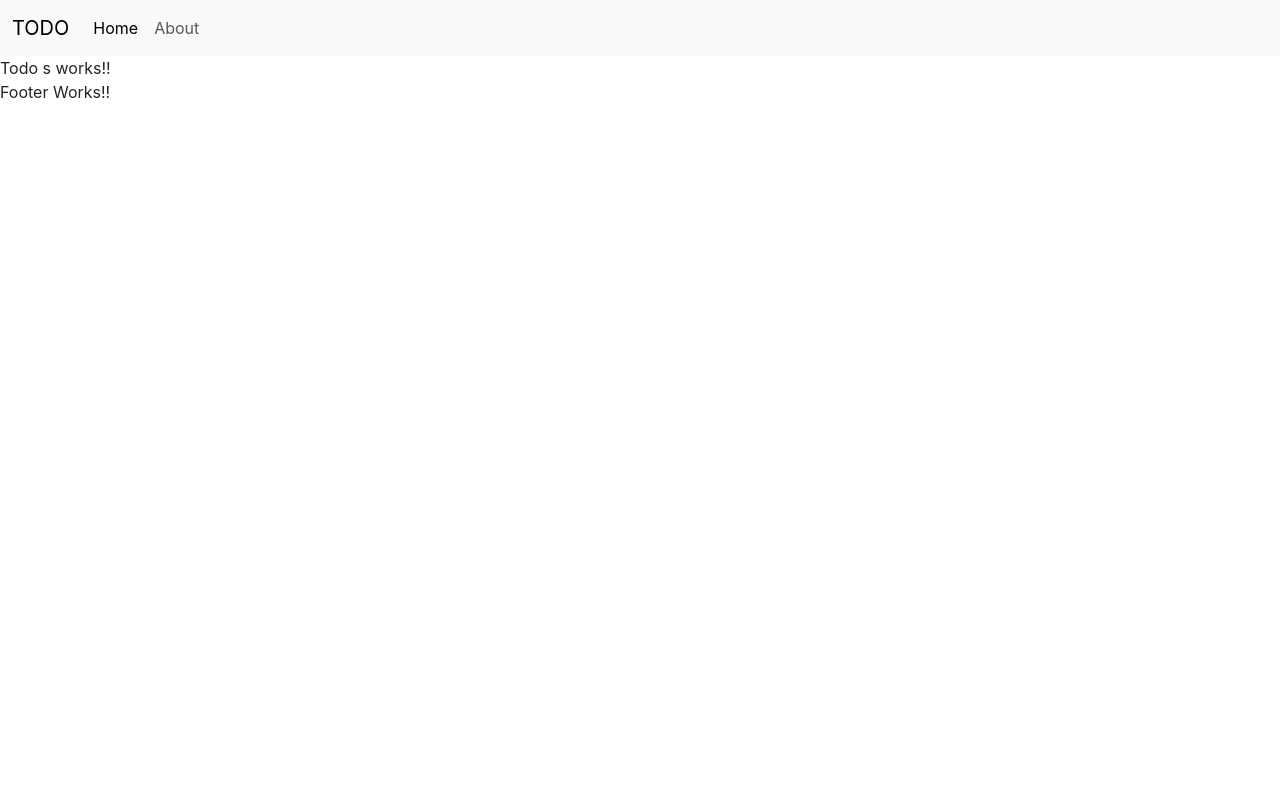
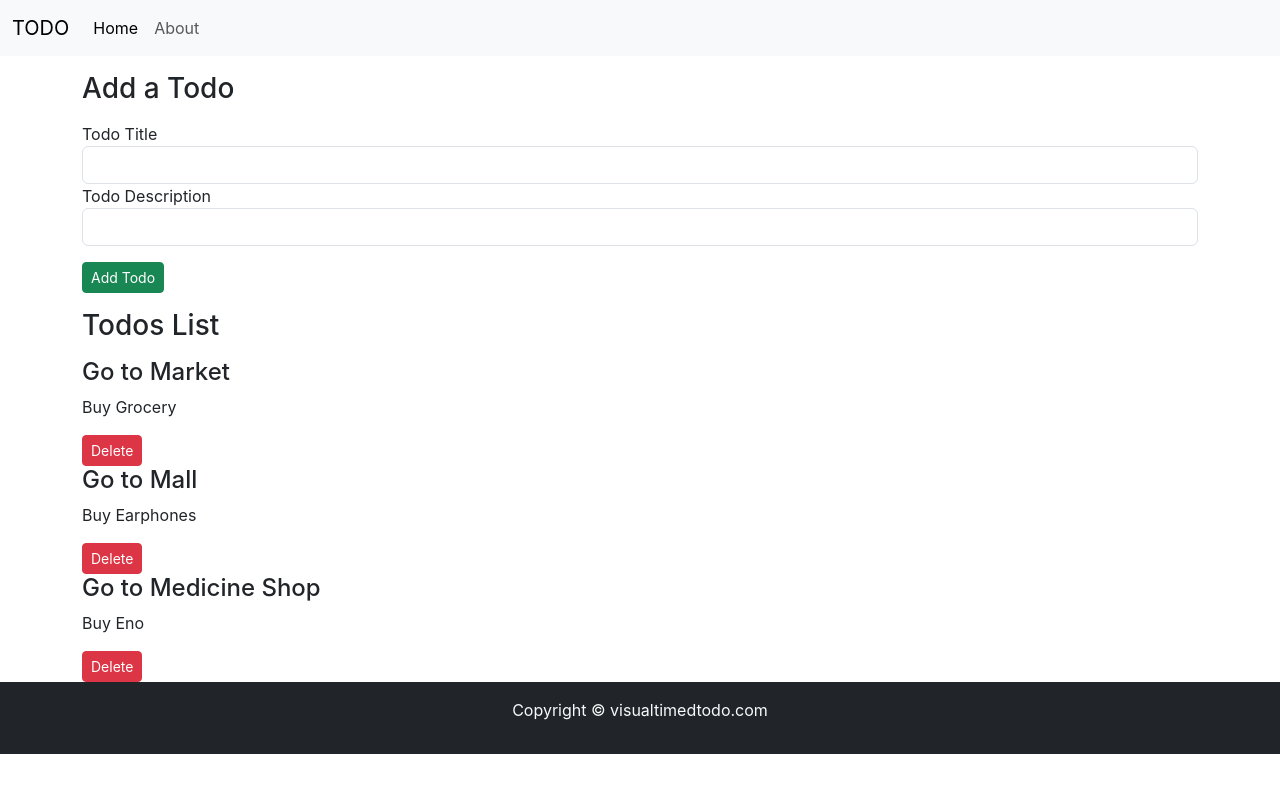
Before and after one commit to atr86/vistim-todo, a React (Create React App) app: page / in a window 1280 px wide. Shown: the top 792 px of the page. Built offline with nearby package versions, Linux system fonts and the light colour scheme.

Commit message:
Todo display and add

```diff
--- a/src/App.js
+++ b/src/App.js
@@ -1,17 +1,59 @@
-import logo from './logo.svg';
+import { useState } from 'react';
 import './App.css';
 import Header from "./MyComponents/Header.js";
 import Todos from "./MyComponents/Todos.js";
 import Footer from "./MyComponents/Footer.js"
+import AddTodo from "./MyComponents/AddTodo.js";
 
 
 //const function here imported as {fn_name}
 
 function App() {
+  const onDelete = (todo)=>{
+    console.log("I am ondelete of todo",todo);
+    // Deleting wont occur this way, use state hooks
+    // let ind=todos.indexOf(todo);
+    // todos.splice(ind,1);
+    setTodos(todos.filter((e)=>{
+      return e!==todo;
+    }))
+  }
+   const addTodo= (title,desc)=>{
+      console.log("I am adding todo", title," with description ",desc);
+      let sno= todos[todos.length-1].sno+1;
+      const myTodo=
+      {
+        sno: sno,
+        title:title,
+        desc: desc
+      }
+      console.log(myTodo);
+      setTodos([...todos,myTodo]);
+
+   }
+   const [todos, setTodos] = useState( [
+    {
+      sno: 1,
+      title: "Go to Market",
+      desc: "Buy Grocery"
+    },
+    {
+      sno: 2,
+      title: "Go to Mall",
+      desc: "Buy Earphones"
+    },
+    {
+      sno: 3,
+      title: "Go to Medicine Shop",
+      desc: "Buy Eno"
+    },
+  ])
+
   return (
     <>
-    <Header/>
-    <Todos/>
+    <Header title="My Todos List" searchbar={false}/>
+    <AddTodo addTodo={addTodo}/>
+    <Todos todos={todos} onDelete={onDelete}/>
     <Footer/>
     </>
 
--- /dev/null
+++ b/src/MyComponents/AddTodo.js
@@ -0,0 +1,40 @@
+import React from 'react'
+import { useState } from 'react';
+
+
+const AddTodo = ({addTodo}) => {
+    const [title,setTitle]= useState("");
+    const [desc, setDesc]= useState("");
+
+    const submit = (e)=>
+    {
+        e.preventDefault();//to prevent page reload
+        if(!title || !desc)
+        {
+            alert("Title or Description cannot be blank")
+        }
+        addTodo(title,desc);
+    }
+
+    return (
+        <div className='container'>
+            <h3 className="my-3">Add a Todo</h3>
+            <form onSubmit={submit}>
+                <div className="form-group">
+                    <label htmlFor="title">Todo Title</label>
+                    <input type="text" value={title} onChange = {(e)=>setTitle(e.target.value)} className="form-control" id="title" aria-describedby="emailHelp" />
+                    </div>
+
+                <div className="form-group">
+                    <label htmlFor="desc">Todo Description</label>
+                    <input type="text" value={desc} onChange = {(e)=>setDesc(e.target.value)}
+                    className="form-control" id="desc" />
+                </div>
+
+                <button type="submit" className="btn btn-sm btn-success mt-3">Add Todo</button>
+            </form>
+        </div>
+    )
+}
+
+export default AddTodo
--- a/src/MyComponents/Footer.js
+++ b/src/MyComponents/Footer.js
@@ -1,10 +1,20 @@
 import React from 'react'
+//import './footer.css'
+const Footer = () => {
 
-const Footer = () => {
+  let footerstyle=
+    {
+    /*top: "92vh",*/
+    /* left: 0; */
+    bottom: "10 vh" ,
+    position: "relative",
+    width: "100%"
+  }
+
   return (
-    <div>
-      Footer Works!!
-    </div>
+    <footer className = "bg-dark text-light py-3"  style={footerstyle}>
+      <p className="text-center">Copyright &copy; visualtimedtodo.com</p>
+    </footer>
   )
 }
 
--- a/src/MyComponents/Header.js
+++ b/src/MyComponents/Header.js
@@ -2,19 +2,21 @@ import React from 'react'
 
 export default function Header() {
   return (
-    <nav class="navbar navbar-expand-lg bg-body-tertiary">
-  <div class="container-fluid">
-    <a class="navbar-brand" href="#">TODO</a>
-    <button class="navbar-toggler" type="button" data-bs-toggle="collapse" data-bs-target="#navbarNavDropdown" aria-controls="navbarNavDropdown" aria-expanded="false" aria-label="Toggle navigation">
-      <span class="navbar-toggler-icon"></span>
+    <nav className="navbar navbar-expand-lg bg-body-tertiary" >
+      {/*style={{borderTop: "4px solid purple" , borderBottom: "4px solid purple", backgroundColor: "transparent" // This ensures the background doesn't hide the border
+}} */}
+  <div className="container-fluid">
+    <a className="navbar-brand" href="#">TODO</a>
+    <button className="navbar-toggler" type="button" data-bs-toggle="collapse" data-bs-target="#navbarNavDropdown" aria-controls="navbarNavDropdown" aria-expanded="false" aria-label="Toggle navigation">
+      <span className="navbar-toggler-icon"></span>
     </button>
-    <div class="collapse navbar-collapse" id="navbarNavDropdown">
-      <ul class="navbar-nav">
-        <li class="nav-item">
-          <a class="nav-link active" aria-current="page" href="#">Home</a>
+    <div className="collapse navbar-collapse" id="navbarNavDropdown">
+      <ul className="navbar-nav">
+        <li className="nav-item">
+          <a className="nav-link active" aria-current="page" href="#">Home</a>
         </li>
-        <li class="nav-item">
-          <a class="nav-link" href="#">About</a>
+        <li className="nav-item">
+          <a className="nav-link" href="#">About</a>
         </li>
       </ul>
     </div>
--- a/src/MyComponents/TodoItem.js
+++ b/src/MyComponents/TodoItem.js
@@ -1,9 +1,13 @@
 import React from 'react'
 
-const TodoItem = () => {
+const TodoItem = ({ todo, onDelete }) => {
   return (
     <div>
-
+      {/*align="center"*/}
+      <h4 >{todo.title}</h4>
+      <p>{todo.desc}</p>
+      <button className="btn btn-sm btn-danger" onClick={()=>{onDelete(todo)}}>Delete</button>
+      {/*function pass and not call... so not called at rendering otherwise*/}
     </div>
   )
 }
--- a/src/MyComponents/Todos.js
+++ b/src/MyComponents/Todos.js
@@ -1,11 +1,21 @@
 import React from 'react'
+import TodoItem from "../MyComponents/TodoItem.js";
 
-const TODOs = () => {
+const Todos = (props) => {// here we accept parameters called props from function
   return (
-    <div>
-      Todo s works!!
+    <div className="container">
+      <h3 className="my-3">Todos List</h3>
+      {/* props.todos */}
+      { props.todos.length===0? "No todos to display" : props.todos.map((todo)=> {
+            return <TodoItem todo={todo} key ={props.sno} onDelete= {props.onDelete}/>
+        })
+      }
+
+      {/* Take in a function as param inside map fn where todo is each element of todo
+      and map each element of todo to the desire output of the function and return the o/p concatenated as array onlu*/}
+
     </div>
   )
 }
 
-export default TODOs
+export default Todos
--- /dev/null
+++ b/src/MyComponents/footer.css
@@ -0,0 +1,3 @@
+*{
+    background-color: pink;
+}
--- a/src/index.css
+++ b/src/index.css
@@ -5,6 +5,8 @@ body {
     sans-serif;
   -webkit-font-smoothing: antialiased;
   -moz-osx-font-smoothing: grayscale;
+  /*padding-bottom: 200px;*/
+
 }
 
 code {
```
